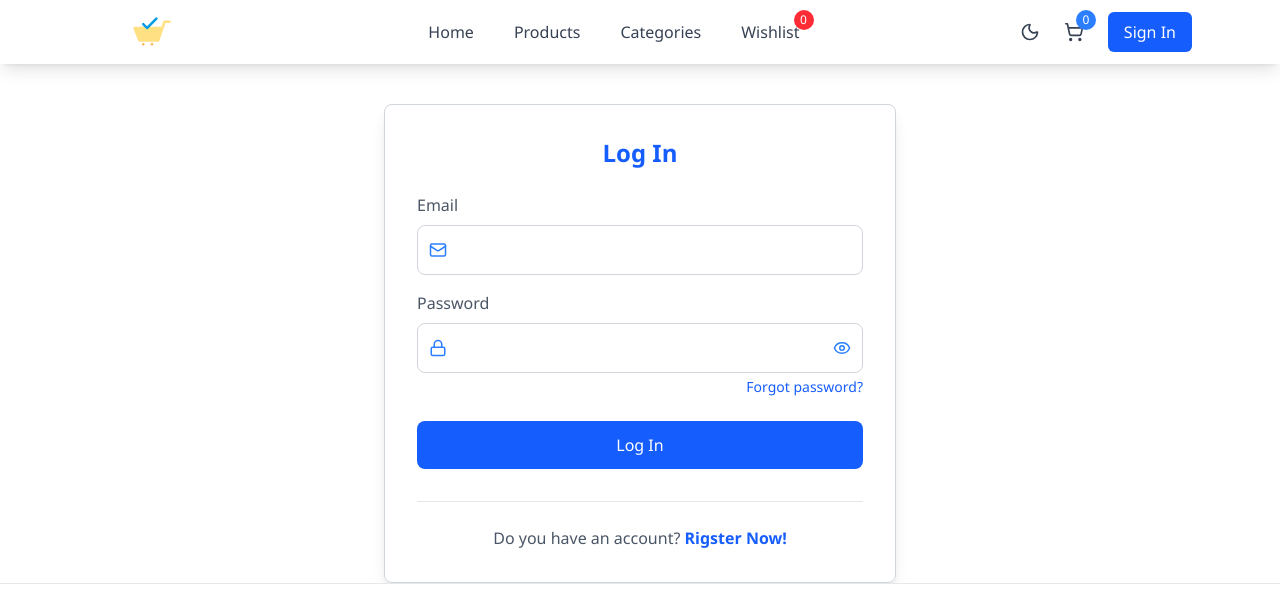
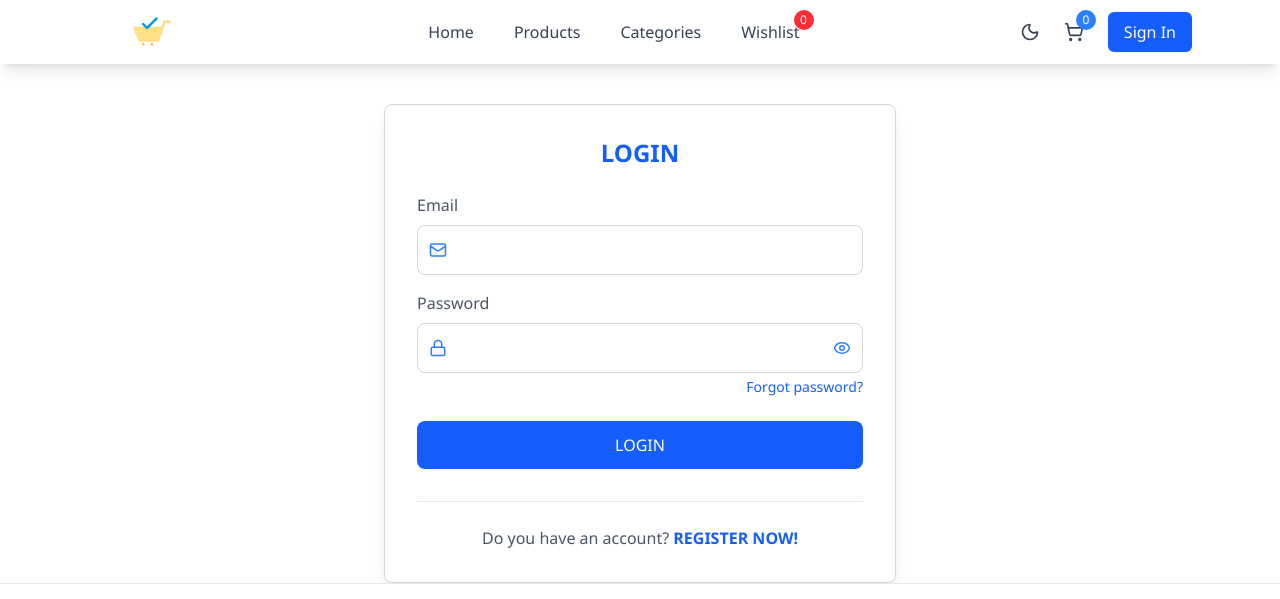
Before and after one commit to A7madSoliman/Final-Ecommerce-Project, a React (Vite) app: page /login in a window 1280 px wide. Shown: the top 599 px of the page. Built offline with nearby package versions, Linux system fonts and the light colour scheme.

Commit message:
edited on login and register pages

```diff
--- a/src/Pages/Login/Login.tsx
+++ b/src/Pages/Login/Login.tsx
@@ -29,7 +29,7 @@ export default function Login() {
     <section className="max-w-lg mx-auto">
       <div className="rounded-lg p-8 mt-10 border border-gray-300 shadow-lg">
         <h2 className="text-2xl font-bold text-blue-600 mb-6 text-center">
-          Log In
+          LOGIN
         </h2>
 
         <form onSubmit={formik.handleSubmit}>
@@ -118,11 +118,7 @@ export default function Login() {
             disabled={isPending}
             className="mt-6 w-full flex justify-center items-center bg-blue-600 text-white py-3 rounded-lg hover:bg-blue-700 transition"
           >
-            {isPending ? (
-              <Loader2 className="animate-spin w-6 h-6" />
-            ) : (
-              "Log In"
-            )}
+            {isPending ? <Loader2 className="animate-spin w-6 h-6" /> : "LOGIN"}
           </button>
         </form>
         <div className="mt-8 text-center pt-6 border-t border-gray-200 dark:border-gray-600">
@@ -132,7 +128,7 @@ export default function Login() {
               to="/register"
               className="text-blue-600 dark:text-blue-400 hover:text-blue-700 dark:hover:text-blue-300 font-semibold transition-colors duration-300 cursor-pointer"
             >
-              Rigster Now!
+              REGISTER NOW!
             </Link>
           </p>
         </div>
--- a/src/Pages/Register/Register.tsx
+++ b/src/Pages/Register/Register.tsx
@@ -57,7 +57,7 @@ export default function Register() {
     <section className="max-w-lg mx-auto">
       <div className="rounded-lg p-8 mt-10 border border-gray-300 shadow-lg">
         <h2 className="text-2xl font-bold text-blue-600 mb-6 text-center">
-          Create Account
+          REGISTER NOW
         </h2>
 
         <form onSubmit={formik.handleSubmit}>
@@ -237,7 +237,7 @@ export default function Register() {
             {isPending ? (
               <Loader2 className="animate-spin w-6 h-6" />
             ) : (
-              "Create Account"
+              "REGISTER NOW"
             )}
           </button>
         </form>
@@ -248,7 +248,7 @@ export default function Register() {
               to="/login"
               className="text-blue-600 dark:text-blue-400 hover:text-blue-700 dark:hover:text-blue-300 font-semibold transition-colors duration-300 cursor-pointer"
             >
-              Sign In
+              LOGIN
             </Link>
           </p>
         </div>
```
